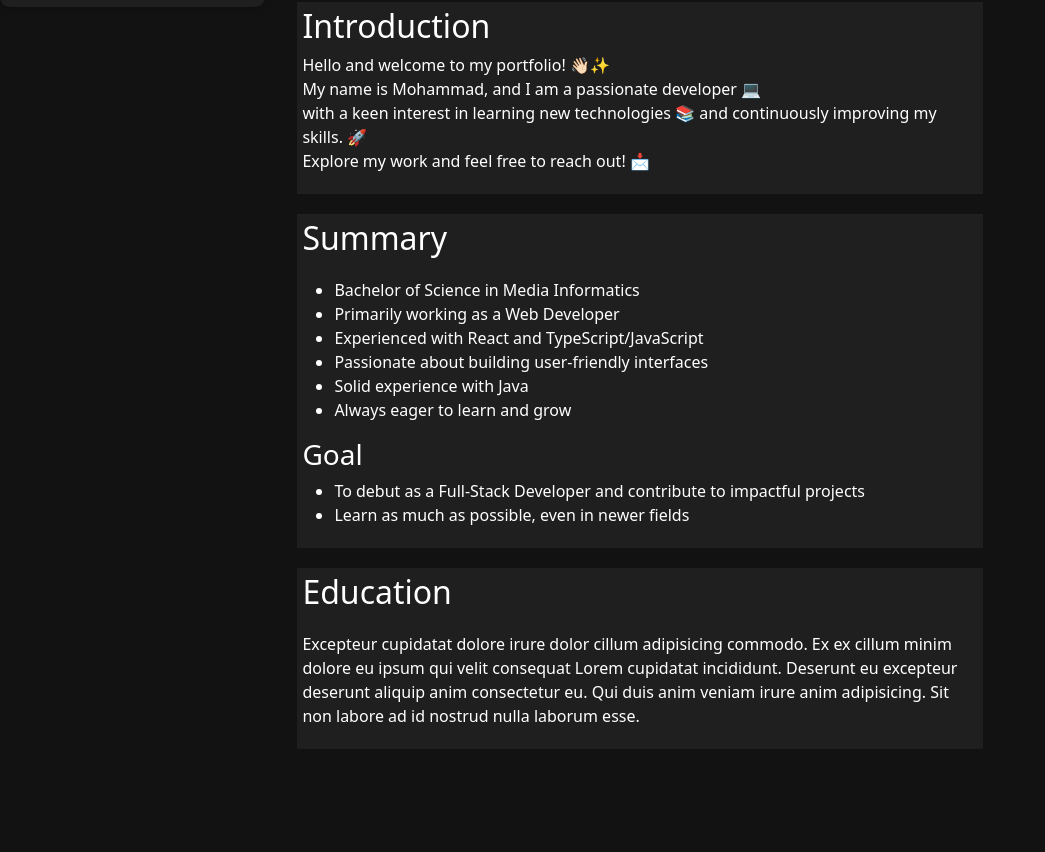
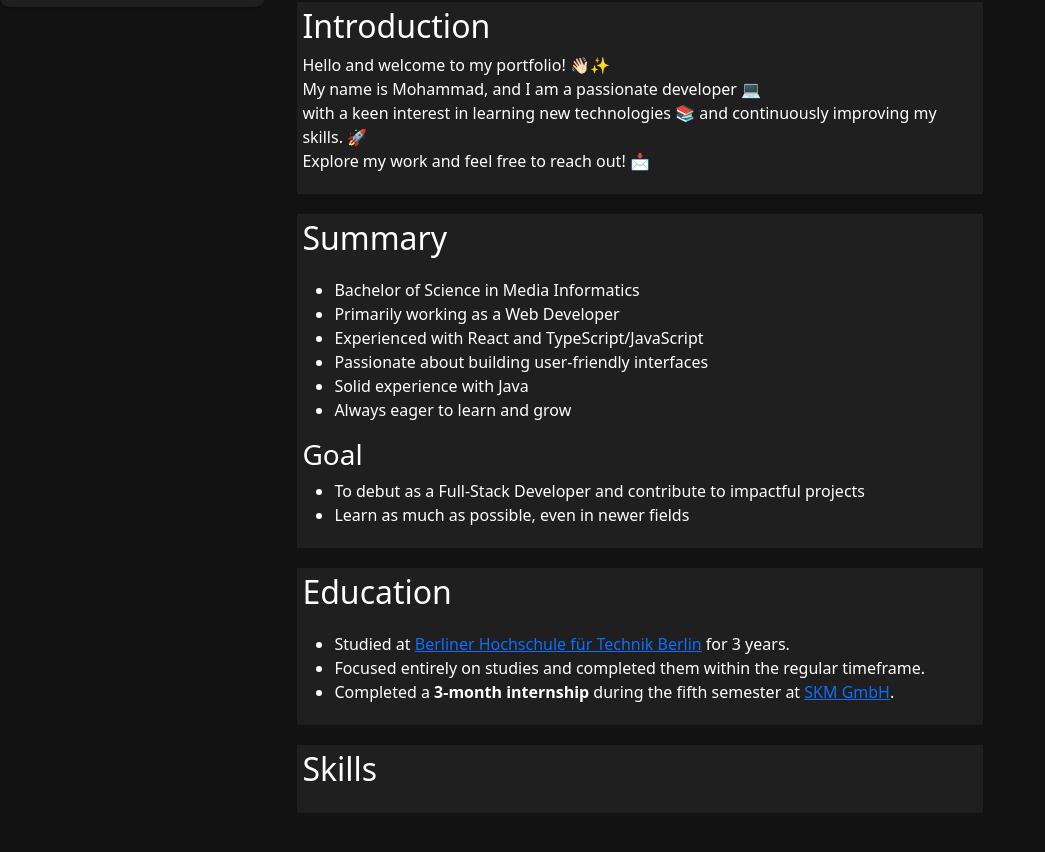
Before and after one commit to Moe-Hammad/Portfolio, a React (Vite) app in the folder my-portfolio/: page / in a window 1280 px wide. Shown: the part 567-1419 px from the top of the page, without its empty margins (0-1045 px from the left). Before the commit the page ends 1361 px from the top, so only its background shows below. Built offline with nearby package versions, Linux system fonts and the light colour scheme.

Commit message:
Checkpoint, Next Step Navbar.

```diff
--- a/my-portfolio/src/App.tsx
+++ b/my-portfolio/src/App.tsx
@@ -3,6 +3,7 @@ import Education from './Components/Education';
 import Header from './Components/Header';
 import Introduction from './Components/Introduction';
 import NavbarComponent from './Components/Navbar';
+import Skills from './Components/Skills';
 import Summary from './Components/Summary';
 
 function App() {
@@ -23,7 +24,9 @@ function App() {
         <section className='summary'>
           <Education></Education>
         </section>
-
+        <section className='summary'>
+          <Skills></Skills>
+        </section>
       </div>
     </>
   );
--- a/my-portfolio/src/Components/Education.tsx
+++ b/my-portfolio/src/Components/Education.tsx
@@ -4,13 +4,17 @@ export default function Education() {
     return (
         <>
             <h2>Education</h2>
-            <p>
-                Excepteur cupidatat dolore irure dolor cillum adipisicing commodo.
-                Ex ex cillum minim dolore eu ipsum qui velit consequat Lorem cupidatat incididunt.
-                Deserunt eu excepteur deserunt aliquip anim consectetur eu.
-                Qui duis anim veniam irure anim adipisicing. Sit non labore ad id nostrud nulla laborum esse.
-            </p>
-
+            <ul>
+                <li>
+                    Studied at <a href="https://www.bht-berlin.de/en/b-mi">Berliner Hochschule für Technik Berlin</a> for 3 years.
+                </li>
+                <li>
+                    Focused entirely on studies and completed them within the regular timeframe.
+                </li>
+                <li>
+                    Completed a <b>3-month internship</b> during the fifth semester at <a href="https://www.e-skm.de/">SKM GmbH</a>.
+                </li>
+            </ul>
         </>
     )
 }
--- /dev/null
+++ b/my-portfolio/src/Components/Skills.tsx
@@ -0,0 +1,7 @@
+
+export default function Skills() {
+    return (
+        <h2>Skills</h2>
+
+    )
+}
```
